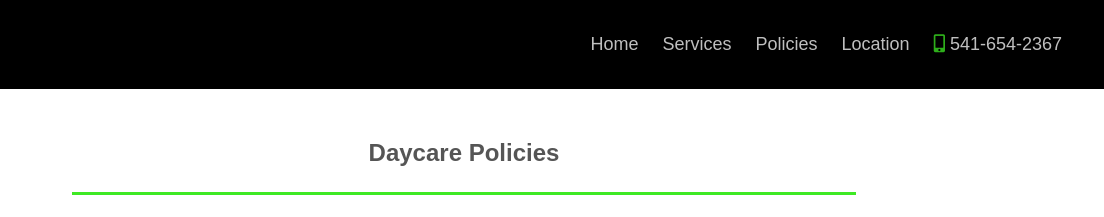
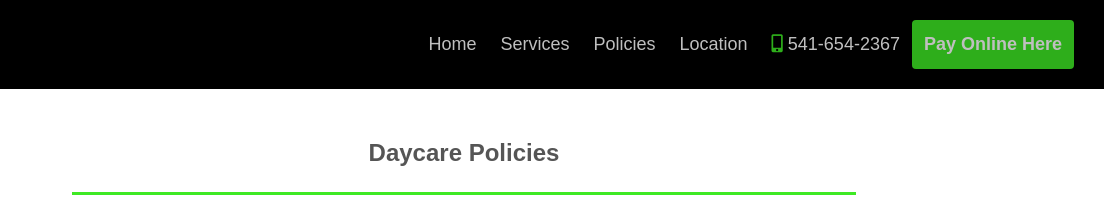
Before and after one commit to rose07a/dogcentrik, a plain HTML site: page policies.html in a window 1280 px wide. Shown: the top 217 px of the page, 176-1280 px from the left. Drawn offline with nearby package versions, Linux system fonts and the light colour scheme.

Commit message:
Update policies.html

```diff
--- a/policies.html
+++ b/policies.html
@@ -25,6 +25,7 @@
    <a href="policies.html">Policies</a>
      <a href="location.html">Location</a>
      <a href="tel:+1-541-654-2367"><i class="fas fa-mobile-alt"></i> 541-654-2367</a>
+      <a href="https://dogcentrik.square.site" class="pay">Pay Online Here</a>
     </div>
    </div>
   </header>
```
